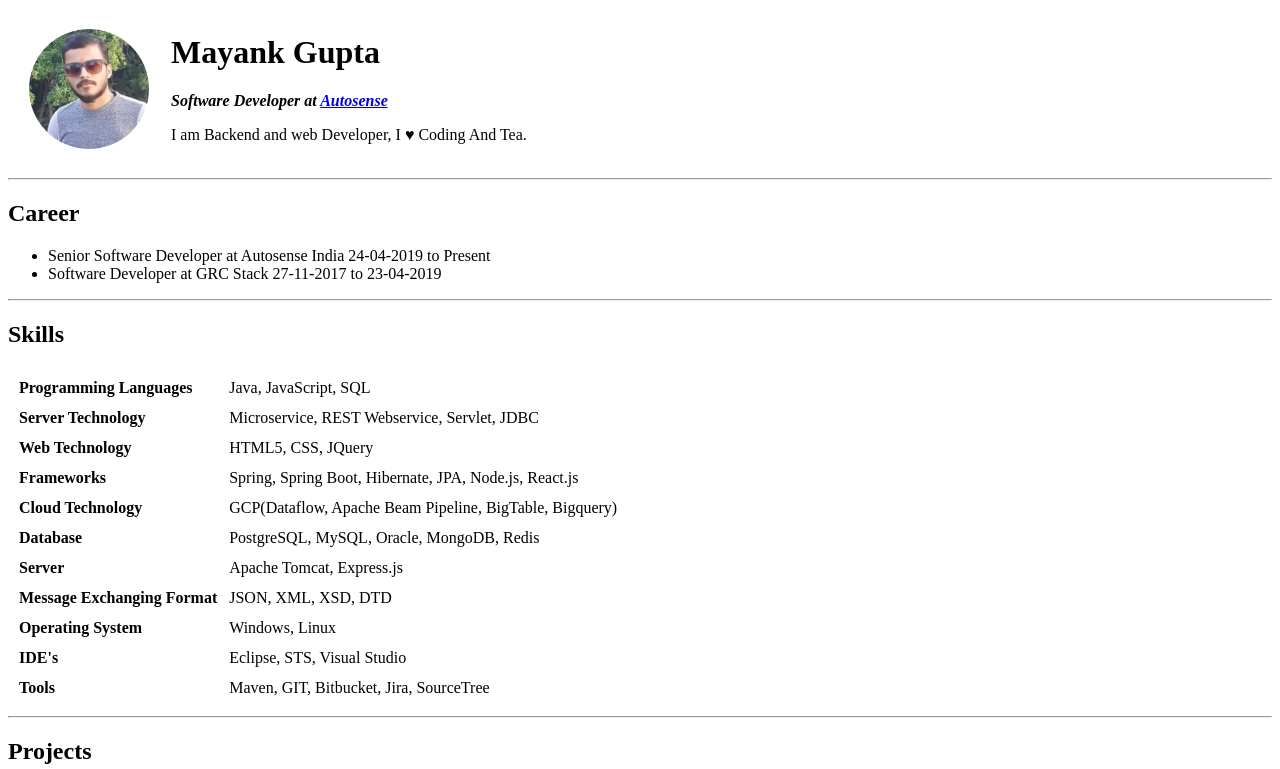
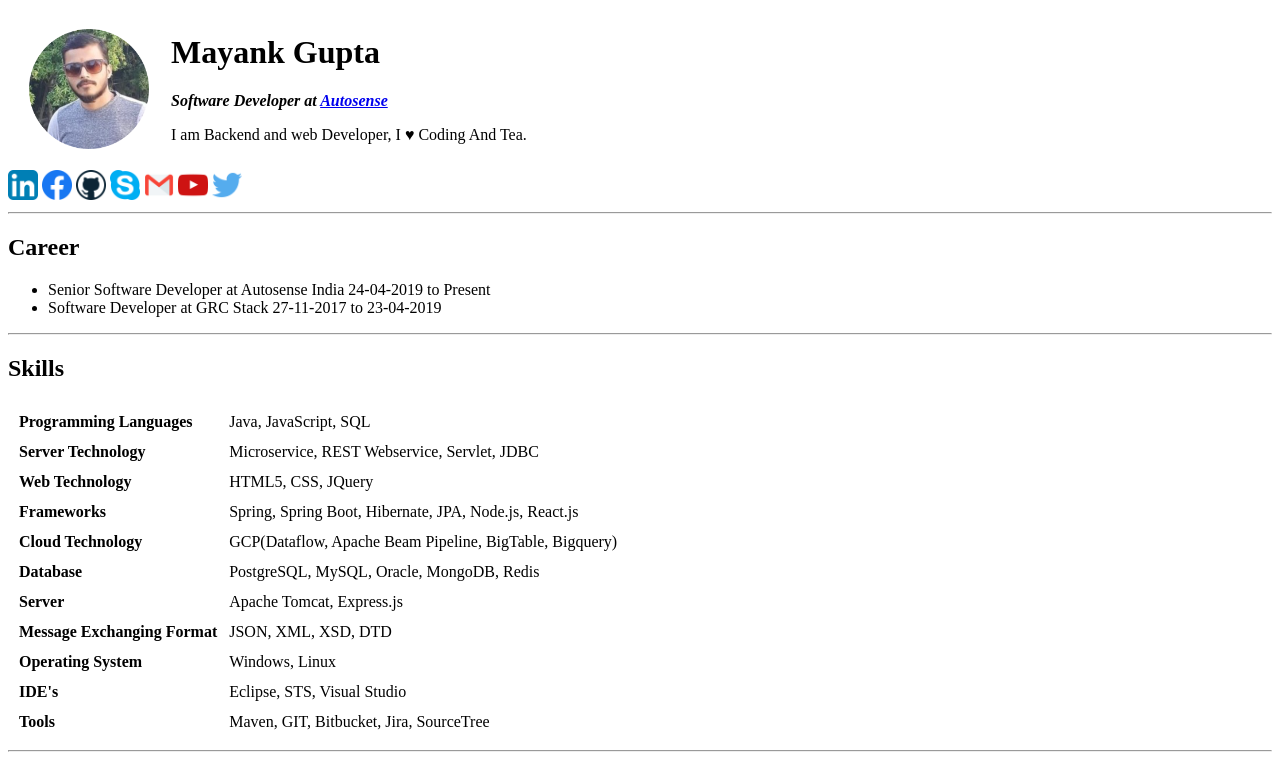
Before and after one commit to flyingmayank2410/CV, a plain HTML site: page index.html in a window 1280 px wide. Shown: the top 769 px of the page. Drawn offline with Linux system fonts and the light colour scheme.

Commit message:
Added social accounts

```diff
--- a/index.html
+++ b/index.html
@@ -7,7 +7,7 @@
     <body>
         <table cellspacing = "20">
             <tr>
-                <td><img src=".\image\circle-cropped.png" alt="centered image"
+                <td><img src=".\image\circle-cropped.png" alt="Profile Photo"
                     width="120" height="120"/></td>
                 <td> <h1> Mayank Gupta</h1>
                     <p>
@@ -17,6 +17,14 @@
                 </td>
             </tr>
         </table>
+        <a href="https://www.linkedin.com/in/mayank-gupta-03722014b"><img src=".\image\linkedin_icon.png" alt="facebook" width="30" height="30"/></a>
+        <a href="https://www.facebook.com/flyingmayank"><img src=".\image\facebook-icon.png" alt="facebook" width="30" height="30"/></a>
+        <a href="https://github.com/flyingmayank2410"><img src=".\image\github_icon.png" alt="facebook" width="30" height="30"/></a>
+        <a href="https://join.skype.com/invite/VirwIDpUvy1n"><img src=".\image\Skype_icon.png" alt="facebook" width="30" height="30"/></a>
+        <a href="mailto:mayank.mg9129@gmail.com"><img src=".\image\gmail_icon.png" alt="facebook" width="30" height="30"/></a>
+        <a href="#"><img src=".\image\youtube_icon.png" alt="facebook" width="30" height="30"/></a>
+        <a href="#"><img src=".\image\twitter-icon.png" alt="facebook" width="30" height="30"/></a>
+
         <hr>
         <h2>Career</h2>
         <ul>
```
Also changed, not shown: image/Skype_icon.png (added), image/Youtube_icon.png (added), image/facebook-icon.png (added), image/github_icon.png (added), image/gmail_icon.png (added), image/linkedin_icon.png (added), image/twitter-icon.png (added).
